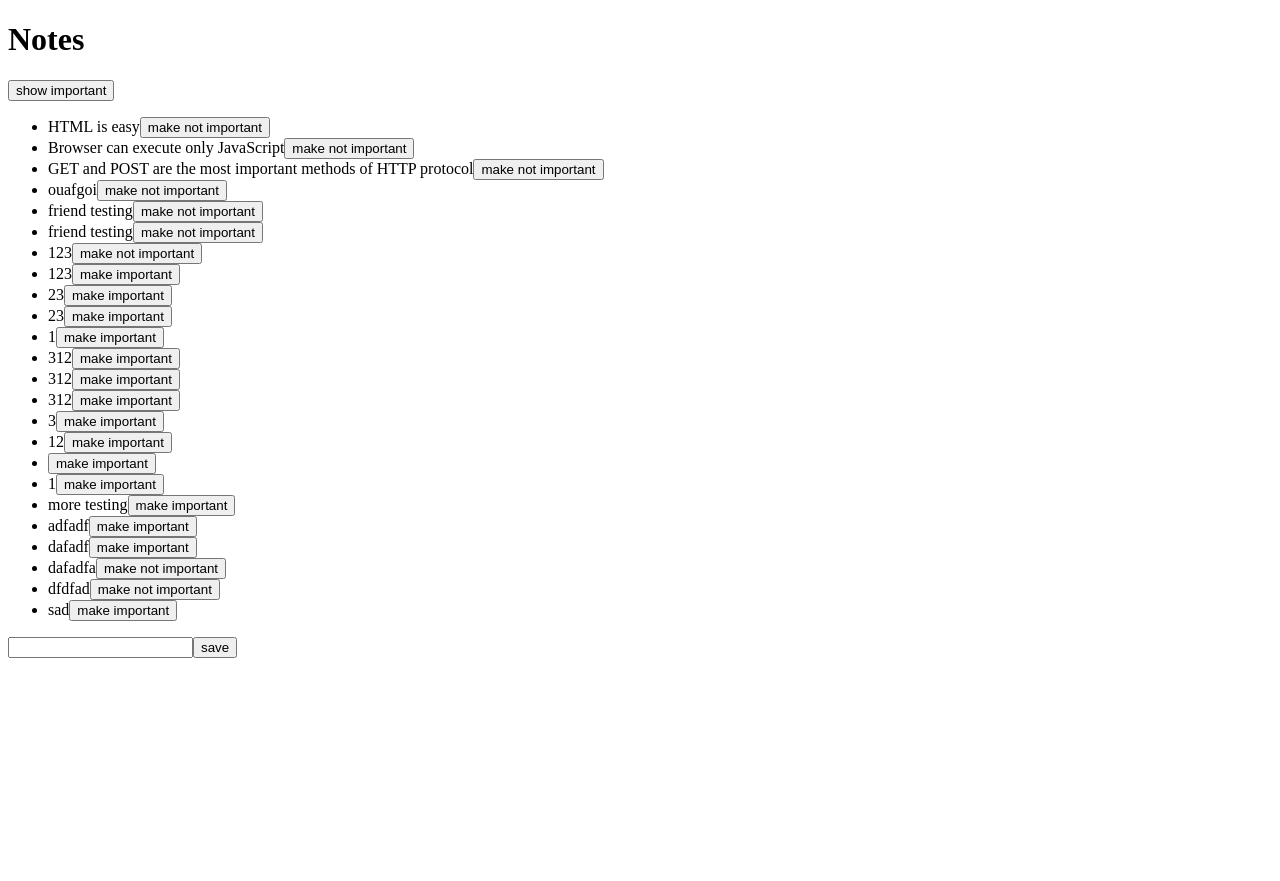
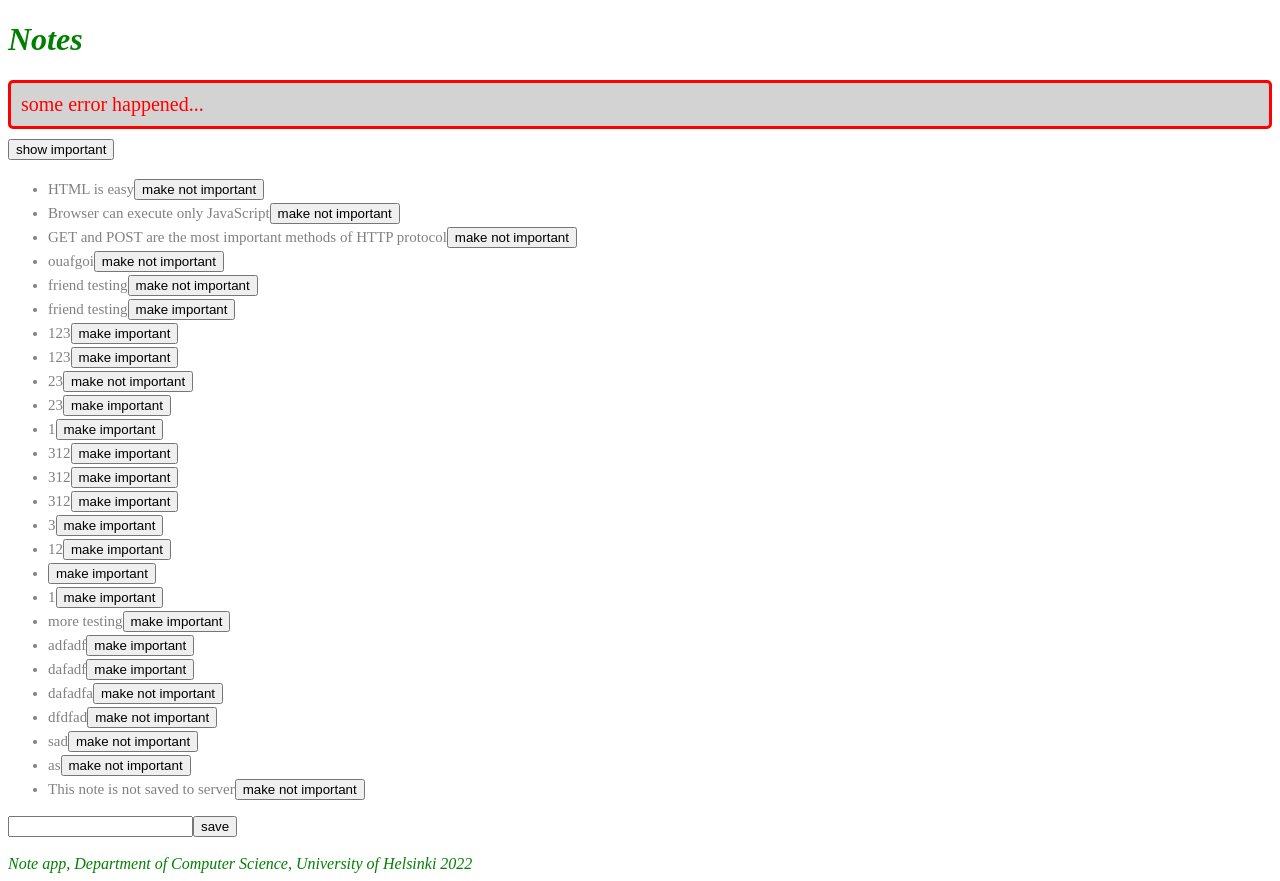
Before and after one commit to JoshL589/FullStackOpen, a React (Create React App) app: page / in a window 1280 px wide. Before the commit the page ends 800 px from the top, so only its background shows below. Built offline with nearby package versions, Linux system fonts and the light colour scheme; data requests are answered from the project's data file.

Commit message:
adding css and more components

```diff
--- a/db.json
+++ b/db.json
@@ -33,13 +33,13 @@
     {
       "content": "friend testing",
       "date": "2022-12-02T03:47:06.237Z",
-      "important": true,
+      "important": false,
       "id": 6
     },
     {
       "content": "123",
       "date": "2022-12-02T03:47:07.689Z",
-      "important": true,
+      "important": false,
       "id": 7
     },
     {
@@ -51,7 +51,7 @@
     {
       "content": "23",
       "date": "2022-12-02T03:47:08.499Z",
-      "important": false,
+      "important": true,
       "id": 9
     },
     {
@@ -141,8 +141,14 @@
     {
       "content": "sad",
       "date": "2022-12-02T04:05:33.731Z",
-      "important": false,
+      "important": true,
       "id": 24
+    },
+    {
+      "content": "as",
+      "date": "2022-12-06T07:55:04.187Z",
+      "important": true,
+      "id": 26
     }
   ]
 }
--- a/src/App.js
+++ b/src/App.js
@@ -1,27 +1,43 @@
 import { useState, useEffect } from "react";
-import axios from "axios";
+
 import Note from "./components/Note";
 import noteService from "./services/notes";
+
+const Notification = ({ message }) => {
+  if (message === null) {
+    return null;
+  }
+
+  return <div className="error">{message}</div>;
+};
+
+const Footer = () => {
+  const footerStyle = {
+    color: "green",
+    fontStyle: "italic",
+    fontSize: 16,
+  };
+  return (
+    <div style={footerStyle}>
+      <br />
+      <em>
+        Note app, Department of Computer Science, University of Helsinki 2022
+      </em>
+    </div>
+  );
+};
 
 const App = () => {
   const [notes, setNotes] = useState([]);
   const [newNote, setNewNote] = useState("");
   const [showAll, setShowAll] = useState(true);
+  const [errorMessage, setErrorMessage] = useState("some error happened...");
 
   useEffect(() => {
-    noteService.getAll().then((response) => {
-      setNotes(response.data);
+    noteService.getAll().then((initialNotes) => {
+      setNotes(initialNotes);
     });
   }, []);
-
-  const toggleImportanceOf = (id) => {
-    const note = notes.find((n) => n.id === id);
-    const changedNote = { ...note, important: !note.important };
-
-    noteService.update(id, changedNote).then((response) => {
-      setNotes(notes.map((n) => (n.id !== id ? n : response.data)));
-    });
-  };
 
   const addNote = (event) => {
     event.preventDefault();
@@ -29,10 +45,11 @@
       content: newNote,
       date: new Date().toISOString(),
       important: Math.random() > 0.5,
+      id: notes.length + 1,
     };
 
-    axios.post("http://localhost:3001/notes", noteObject).then((response) => {
-      setNotes(notes.concat(response.data));
+    noteService.create(noteObject).then((returnedNote) => {
+      setNotes(notes.concat(returnedNote));
       setNewNote("");
     });
   };
@@ -41,11 +58,32 @@
     setNewNote(event.target.value);
   };
 
+  const toggleImportanceOf = (id) => {
+    const note = notes.find((n) => n.id === id);
+    const changedNote = { ...note, important: !note.important };
+
+    noteService
+      .update(id, changedNote)
+      .then((returnedNote) => {
+        setNotes(notes.map((note) => (note.id !== id ? note : returnedNote)));
+      })
+      .catch((error) => {
+        setErrorMessage(
+          `Note '${note.content}' was already removed from server`
+        );
+        setTimeout(() => {
+          setErrorMessage(null);
+        }, 5000);
+        setNotes(notes.filter((n) => n.id !== id));
+      });
+  };
+
   const notesToShow = showAll ? notes : notes.filter((note) => note.important);
 
   return (
     <div>
       <h1>Notes</h1>
+      <Notification message={errorMessage} />
       <div>
         <button onClick={() => setShowAll(!showAll)}>
           show {showAll ? "important" : "all"}
@@ -64,6 +102,7 @@
         <input value={newNote} onChange={handleNoteChange} />
         <button type="submit">save</button>
       </form>
+      <Footer />
     </div>
   );
 };
--- /dev/null
+++ b/src/index.css
@@ -0,0 +1,20 @@
+h1 {
+  color: green;
+  font-style: italic;
+}
+
+li {
+  color: grey;
+  padding-top: 3px;
+  font-size: 15px;
+}
+
+.error {
+  color: red;
+  background: lightgrey;
+  font-size: 20px;
+  border-style: solid;
+  border-radius: 5px;
+  padding: 10px;
+  margin-bottom: 10px;
+}
--- a/src/index.js
+++ b/src/index.js
@@ -1,5 +1,13 @@
-import React from "react";
 import ReactDOM from "react-dom/client";
 import App from "./App";
+import "./index.css";
+import axios from "axios";
+
+axios.get("http://localhost:3001/notes").then((response) => {
+  const notes = response.data;
+  ReactDOM.createRoot(document.getElementById("root")).render(
+    <App notes={notes} />
+  );
+});
 
 ReactDOM.createRoot(document.getElementById("root")).render(<App />);
--- a/src/services/notes.js
+++ b/src/services/notes.js
@@ -1,20 +1,25 @@
 import axios from "axios";
-const baseURL = "http://localhost:3001/notes";
+const baseUrl = "http://localhost:3001/notes";
 
 const getAll = () => {
-  return axios.get(baseURL);
+  const request = axios.get(baseUrl);
+  const nonExisting = {
+    id: 10000,
+    content: "This note is not saved to server",
+    date: "2019-05-30T17:30:31.098Z",
+    important: true,
+  };
+  return request.then((response) => response.data.concat(nonExisting));
 };
 
 const create = (newObject) => {
-  return axios.post(baseURL, newObject);
+  const request = axios.post(baseUrl, newObject);
+  return request.then((response) => response.data);
 };
 
 const update = (id, newObject) => {
-  return axios.put(`${baseURL}/${id}`, newObject);
+  const request = axios.put(`${baseUrl}/${id}`, newObject);
+  return request.then((response) => response.data);
 };
 
-export default {
-  getAll: getAll,
-  create: create,
-  update: update,
-};
+export default { getAll, create, update };
```
